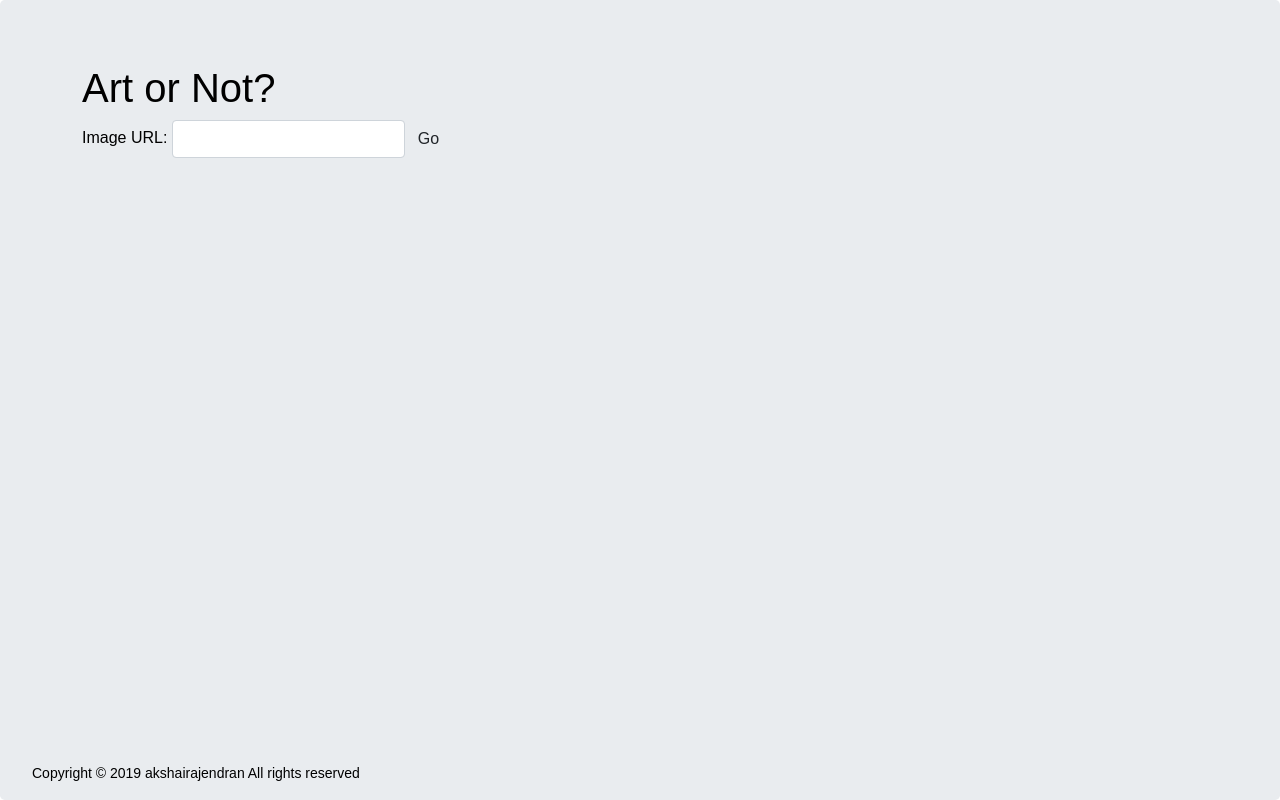
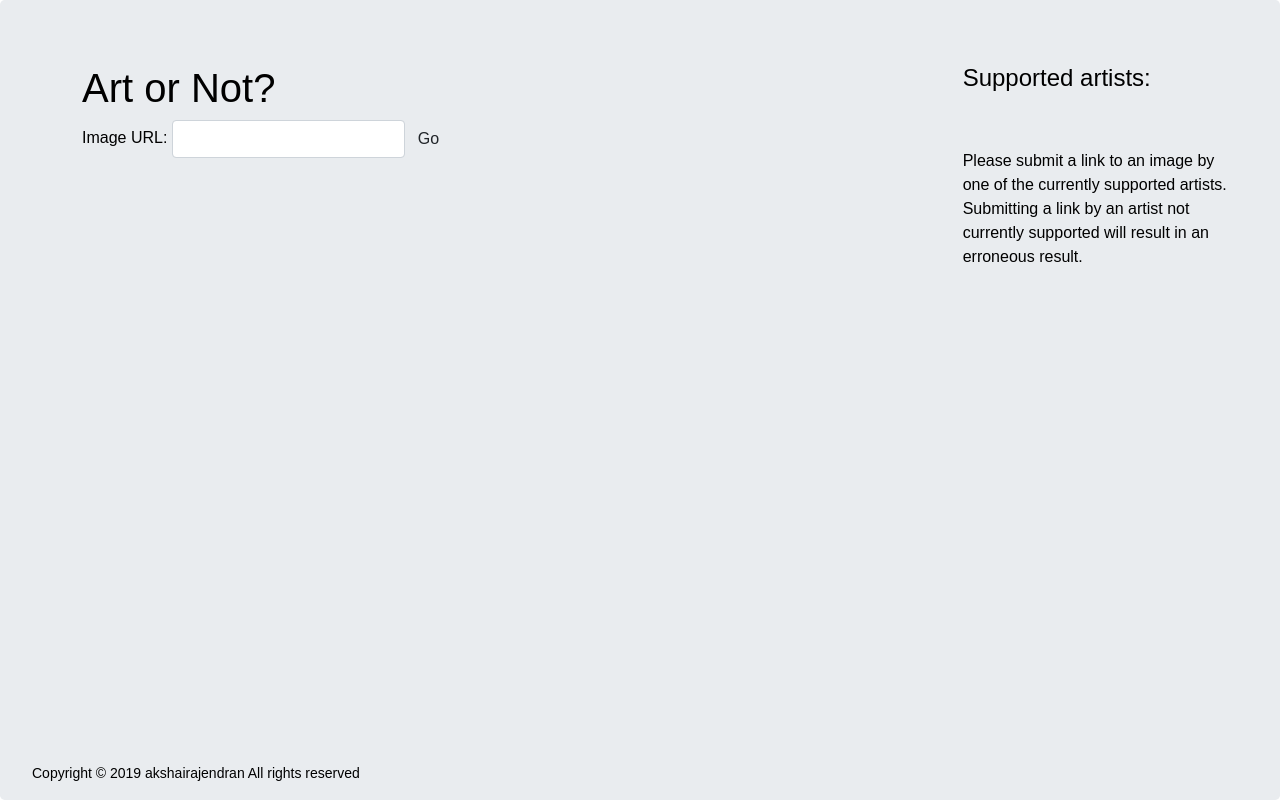
Before and after one commit to akshairajendran/artornot, a Flask app: page / in a window 1280 px wide. Run offline with Flask 2, Linux system fonts and the light colour scheme; parts of the project's set-up code (start-up, migrations or seed data) failed here and were passed over; some libraries are stand-ins or nearby versions.

Commit message:
Added supported artists and enlarged output image

```diff
--- a/app/main.py
+++ b/app/main.py
@@ -14,6 +14,7 @@ app = Flask(__name__)
 
 MODEL_PATH = os.path.dirname(os.path.abspath(__file__))
 learn = load_learner(MODEL_PATH)
+artists = [(" ").join([s.capitalize() for s in a.split("_")]) for a in learn.data.classes]
 
 @app.route('/')
 def index(data=[], error=None, image_url=None):
@@ -30,7 +31,8 @@ def index(data=[], error=None, image_url=None):
       except Exception as e:
         error = repr(e)
 
-    return render_template('index.html', data=data, error=error, image_url=image_url, pred_str=pred_str, pred_pct=pred_pct)
+    return render_template('index.html', data=data, error=error, image_url=image_url,
+                                         pred_str=pred_str, pred_pct=pred_pct, artists=artists)
 
 @app.route('/result', methods=['POST'])
 def result():
--- a/app/templates/index.html
+++ b/app/templates/index.html
@@ -13,7 +13,7 @@
 <body>
     <div class="jumbotron">
         <div class="row">
-            <div class="maintext col-md-5">
+            <div class="maintext col-md-8">
                 <h1>Art or Not?</h1>
                 <form class="form-inline" method="POST" action="{{ url_for('result') }}">
                     <div class="input-text">
@@ -21,6 +21,16 @@
                     </div>
                     <button type="submit" class="btn">Go</button>
                 </form>
+            </div>
+            <div class="maintext col-md-3">
+                <h4>Supported artists:</h4>
+                {% for artist in artists %}
+                    <p>{{ artist }}<p>
+                {% endfor %}
+                <br><br>
+                <p>Please submit a link to an image by one of the currently supported artists. Submitting
+                   a link by an artist not currently supported will result in an erroneous result.
+                </p>
             </div>
         </div>
         <br><br>
@@ -30,7 +40,7 @@
                     <p>Got error, please check URL and try again</p>
                 {% else %}
                     {% if image_url %}
-                        <img src="{{ image_url }}" width="200" height="200">
+                        <img src="{{ image_url }}" width="400" height="400">
                         <br><br>
                         <p>There is a {{ pred_pct }}% chance that is by {{ pred_str }}<p>
                     {% endif %}
```
